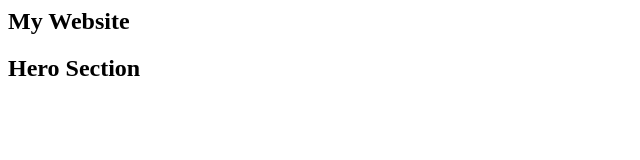
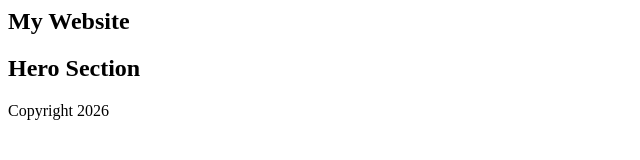
Before and after one commit to salmansecond/git-final-revision, a plain HTML site: page index.html in a window 1280 px wide. Shown: the whole page, without its empty margins (0-640 px from the left). Drawn offline with Linux system fonts and the light colour scheme.

Commit message:
Footer Commit feature/footer

```diff
--- a/index.html
+++ b/index.html
@@ -5,3 +5,7 @@
 <section>
     <h2>Hero Section</h2>
 </section>
+
+<footer>
+    Copyright 2026
+</footer>
```
